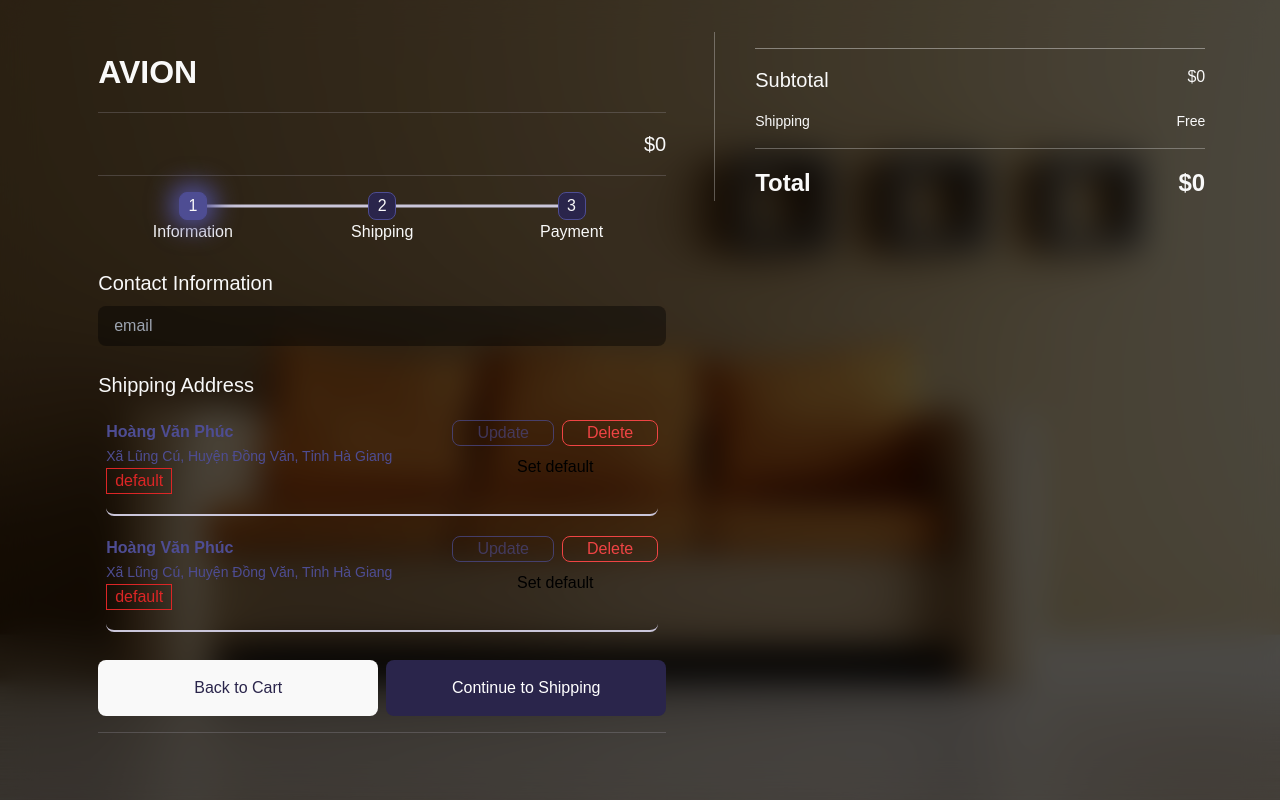
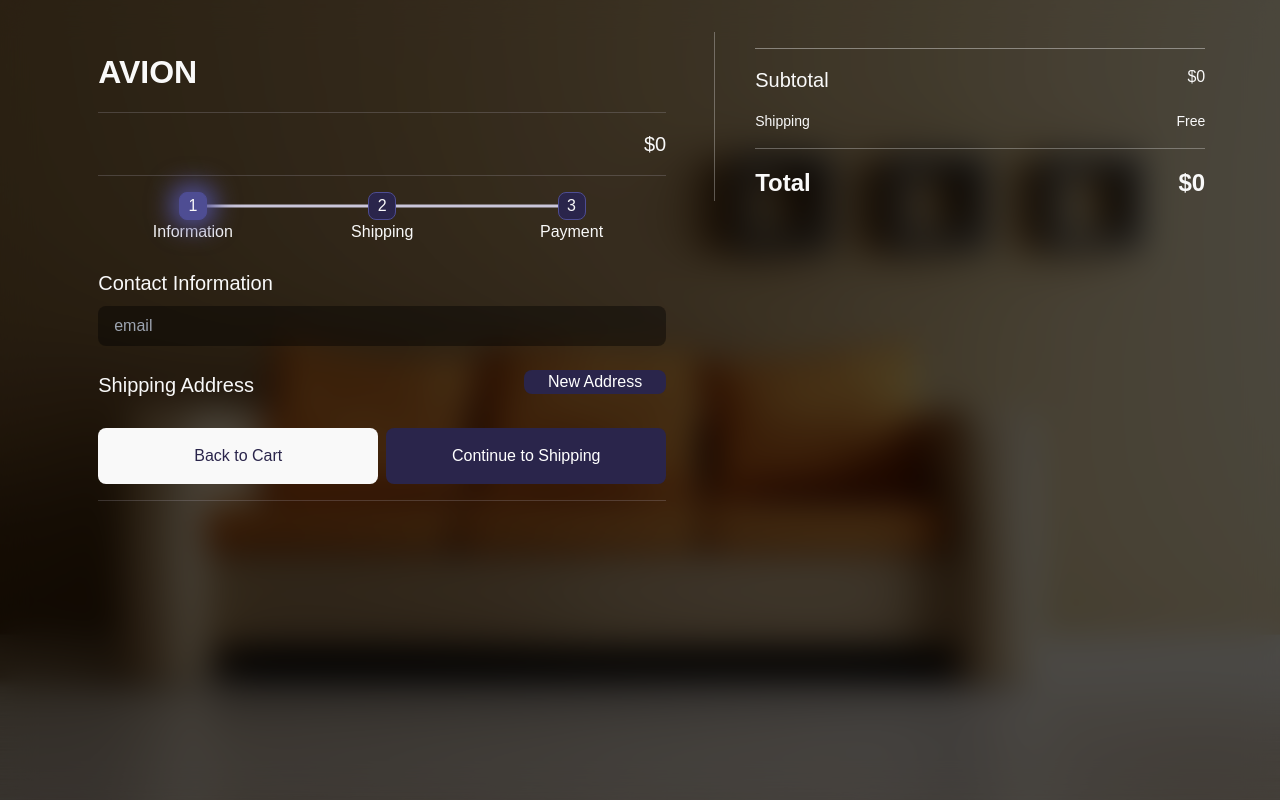
Before and after one commit to vuhuy172dh/ecommerce-website, a React (Create React App) app: page /checkout in a window 1280 px wide. Built offline with nearby package versions, Linux system fonts and the light colour scheme; a web font is replaced by a local one.

Commit message:
add address list for stepper

```diff
--- a/src/components/stepper.jsx
+++ b/src/components/stepper.jsx
@@ -6,6 +6,7 @@ import { faCheck } from '@fortawesome/free-solid-svg-icons'
 import { Link } from 'react-router-dom'
 import AddressList from './user/addressList'
 import ShippingList from './shipping/shippingList'
+import PopupAddress from './popup/popupAddress'
 import { useSelector, useDispatch } from 'react-redux'
 import { selectUserEmail } from '../redux/features/userSlice'
 import {
@@ -15,6 +16,7 @@ import {
   selectPayment,
   selectShipTo
 } from '../redux/features/bills/billSlice'
+import { selectAddressList } from '../redux/features/address/addressSlice'
 
 const steps = ['Information', 'Shipping', 'Payment']
 
@@ -29,7 +31,7 @@ const shipping = [
   }
 ]
 
-const addressList = [
+/*const addressList = [
   {
     id: 1,
     name: 'Hoàng Văn Phúc',
@@ -58,10 +60,11 @@ const addressList = [
     districtCode: '26',
     wardCode: '715'
   }
-]
+]*/
 
 function Stepper() {
   const [currentStep, setCurrentStep] = useState(1)
+  const [popupAddress, setPopupAddress] = useState(false)
 
   const handleNext = () => {
     if (currentStep < steps.length) setCurrentStep((prev) => prev + 1)
@@ -78,6 +81,7 @@ function Stepper() {
   const billShipTo = useSelector(selectShipTo)
   const billMethod = useSelector(selectMethod)
   const billPayment = useSelector(selectPayment)
+  const addressList = useSelector(selectAddressList)
 
   if (billContact === null) {
     dispatch(addContact(userEmail))
@@ -181,7 +185,19 @@ function Stepper() {
             />
           </div>
           <div className="flex flex-col w-full">
-            <p className="text-light_grey text-h4">Shipping Address</p>
+            <div className="w-full flex justify-between">
+              <p className="text-light_grey text-h4">Shipping Address</p>
+              <div>
+                <Button
+                  Color="primary"
+                  Custom={true}
+                  Padding="px-6"
+                  onClick={() => setPopupAddress(true)}
+                >
+                  New Address
+                </Button>
+              </div>
+            </div>
             <AddressList addressList={addressList} />
           </div>
         </div>
@@ -218,6 +234,8 @@ function Stepper() {
           </Button>
         )}
       </div>
+
+      {popupAddress && <PopupAddress onBack={() => setPopupAddress(false)} />}
     </div>
   )
 }
--- a/src/components/user/addressItem.jsx
+++ b/src/components/user/addressItem.jsx
@@ -36,7 +36,7 @@ function AddressItem({ address }) {
   }
 
   return (
-    <div className="mx-2 px-2 flex flex-col justify-start gap-3 laptop:flex-row laptop:justify-between laptop:py-5 laptop:px-0 border-2 border-primary/30 rounded-lg laptop:border-0 laptop:border-b-2 laptop:border-border_dark ">
+    <div className="mx-2 px-2 flex flex-col justify-start gap-3 laptop:flex-row laptop:justify-between laptop:py-5 laptop:px-0 border-2 border-primary/30 rounded-lg laptop:rounded-none laptop:border-0 laptop:border-b-2 laptop:border-border_dark/50">
       {/*info container*/}
       <div className="w-full flex flex-col gap-1">
         {/* info contact*/}
```
